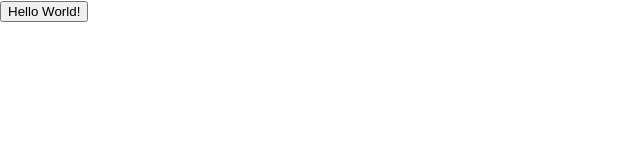
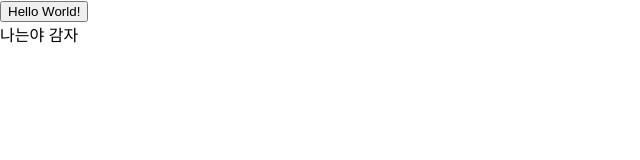
Before and after one commit to sejong-class-registration/Client, a React (Create React App) app: page / in a window 1280 px wide. Shown: the top 160 px of the page, without its empty margins (0-640 px from the left). Built offline with nearby package versions, Linux system fonts and the light colour scheme.

Commit message:
나는야 감자

```diff
--- a/src/App.js
+++ b/src/App.js
@@ -2,6 +2,7 @@ function App() {
   return (
     <div>
       <button>Hello World!</button>
+      <div>나는야 감자</div>
     </div>
   );
 }
```
